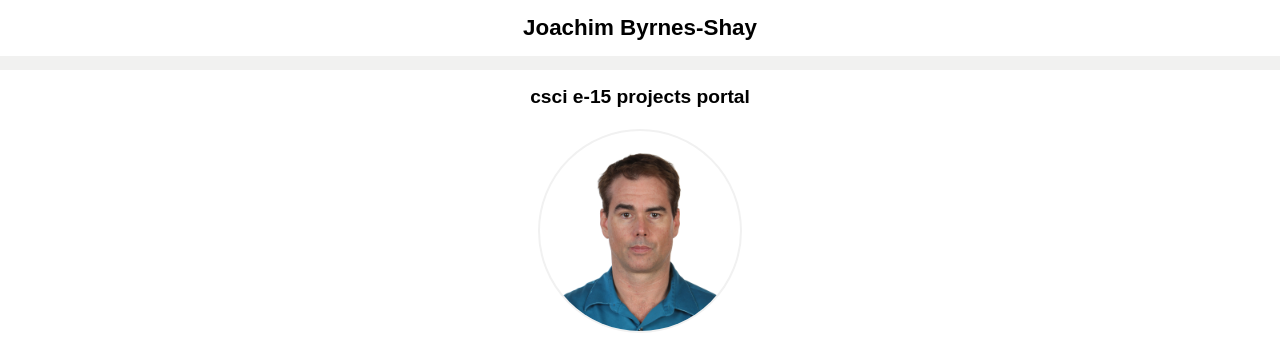
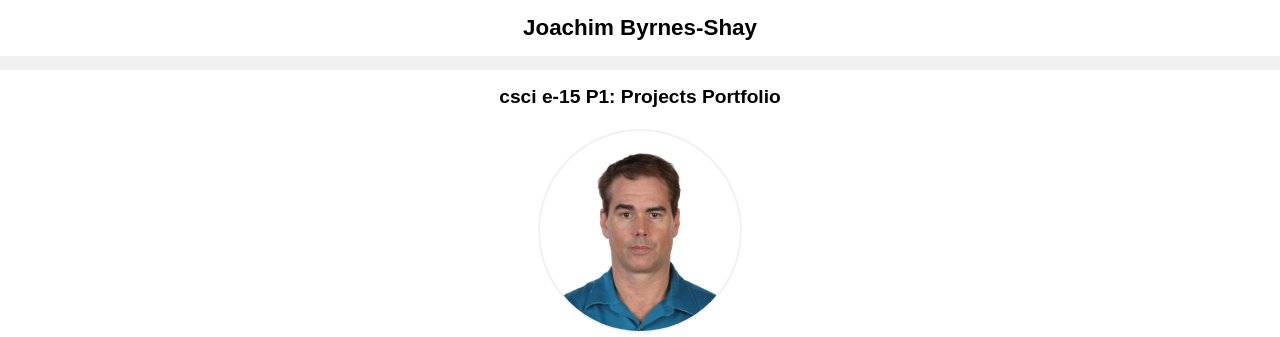
Before and after one commit to jbyrnesshay/p1, a PHP site: page / in a window 1280 px wide. Shown: the top 337 px of the page. Run offline with PHP 8.4, Linux system fonts and the light colour scheme.

Commit message:
fix title again

```diff
--- a/index.php
+++ b/index.php
@@ -1,7 +1,7 @@
 <!DOCTYPE html>
 <html>
   <head>
-    <title> Joachim Byrnes-Shay, P1: CSCI E-15 Projects Portal
+    <title> Joachim Byrnes-Shay, P1: CSCI E-15 Projects Portfolio
 </title>
     <meta charset="utf-8">
     <link href="css/styles.css" rel="stylesheet" type="text/css">
@@ -10,7 +10,7 @@
     <header>
     	 <h1> Joachim Byrnes-Shay</h1>
 	      <hr>
-	        <h2>csci e-15 projects portal</h2>
+	        <h2>csci e-15  P1: Projects Portfolio</h2>
 	   <img src="img/pic.png" alt="joachim">
 	</header>
 	<main>
```
